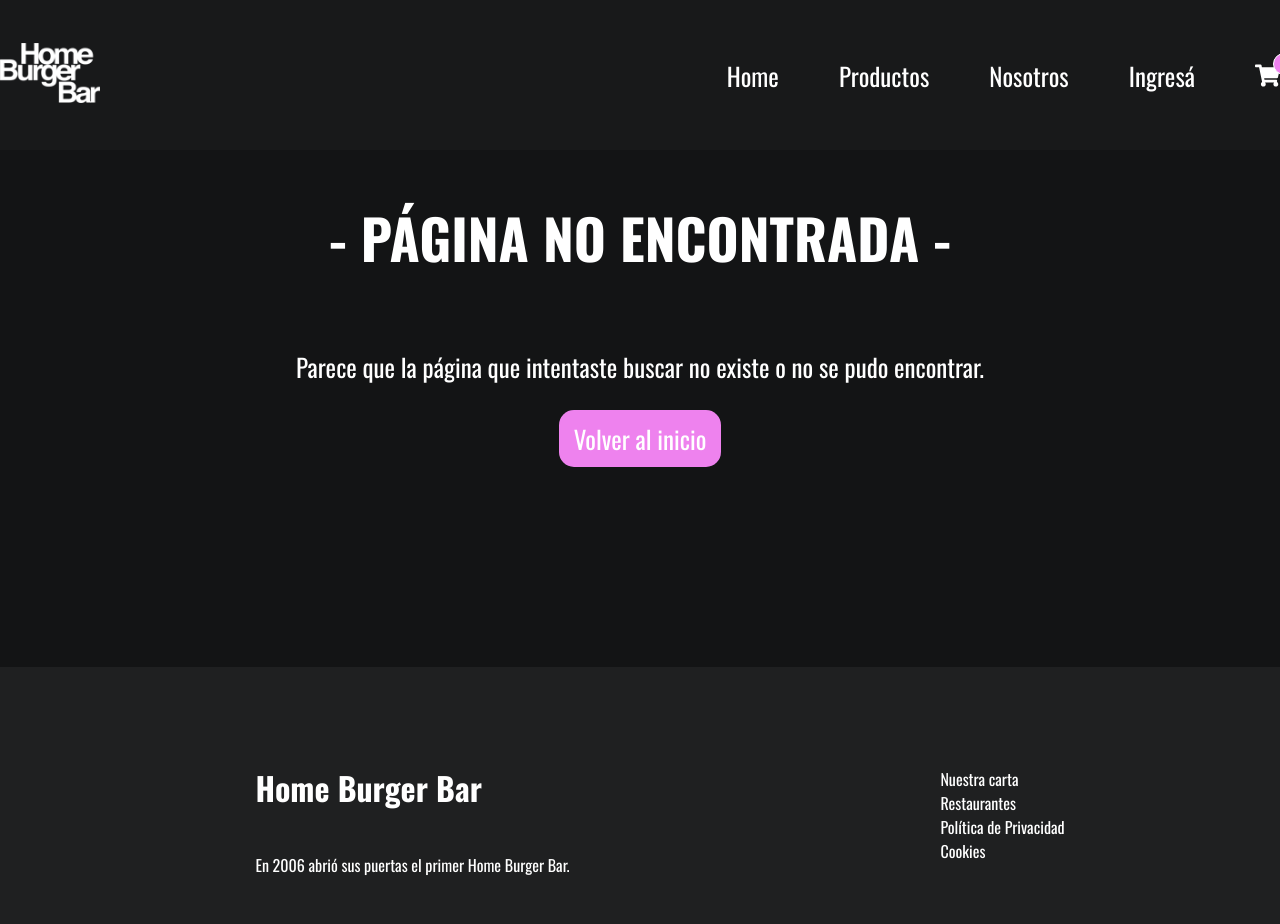
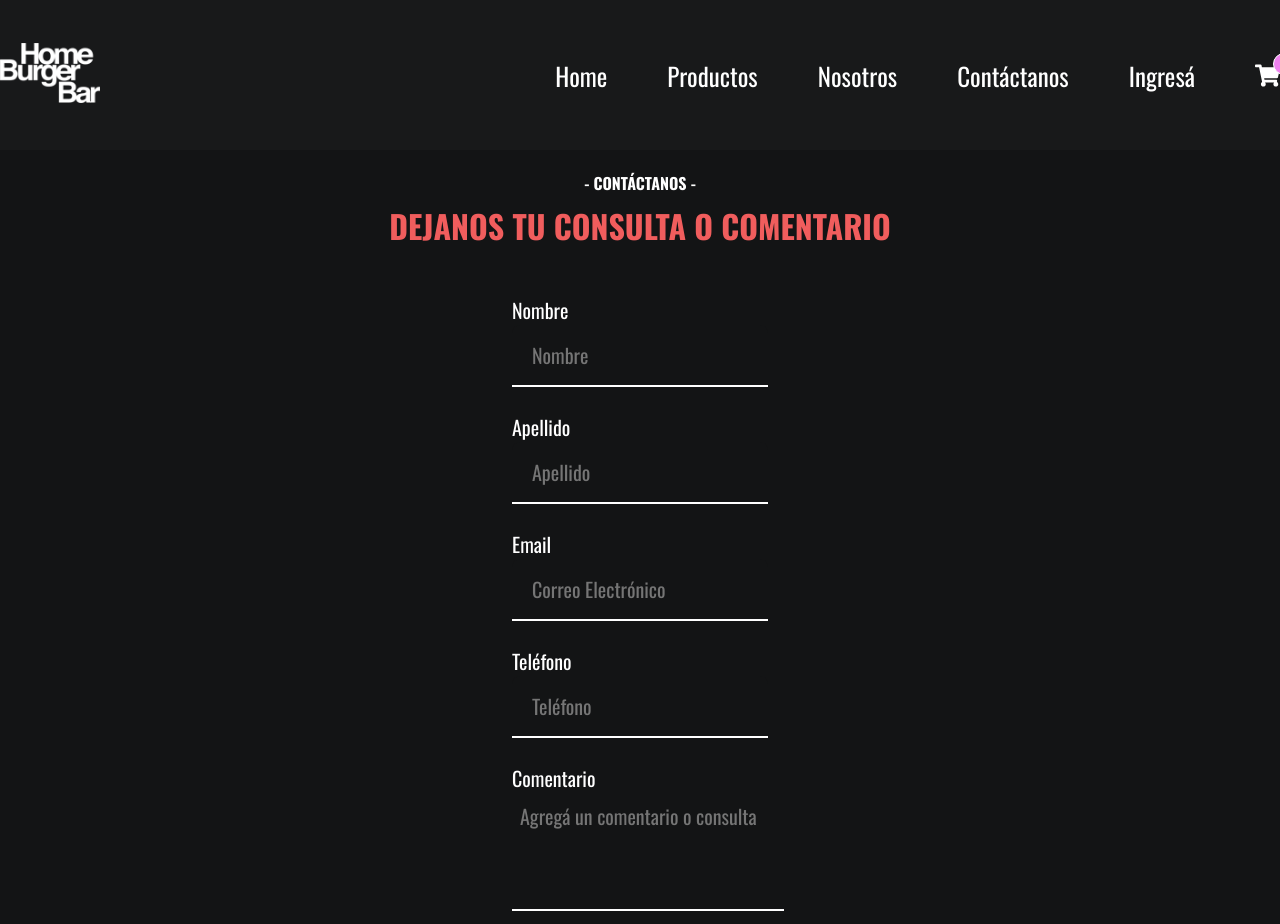
Before and after one commit to alanVelazquez14/Landin-page-React, a React (Vite) app: page /contactanos in a window 1280 px wide. Shown: the top 924 px of the page. Built offline with nearby package versions, Linux system fonts and the light colour scheme.

Commit message:
Finalice con la pag de contacto

```diff
--- a/package.json
+++ b/package.json
@@ -11,6 +11,7 @@
   },
   "dependencies": {
     "@reduxjs/toolkit": "^2.2.7",
+    "formik": "^2.4.6",
     "framer-motion": "^11.2.12",
     "react": "^18.3.1",
     "react-dom": "^18.3.1",
@@ -19,7 +20,8 @@
     "react-router-dom": "^6.26.1",
     "redux-persist": "^6.0.0",
     "sonner": "^1.5.0",
-    "styled-components": "^6.1.11"
+    "styled-components": "^6.1.11",
+    "yup": "^1.4.0"
   },
   "devDependencies": {
     "@types/react": "^18.3.3",
--- /dev/null
+++ b/src/components/Formulario/Formulario.jsx
@@ -0,0 +1,109 @@
+import { Formik, Form, Field } from "formik";
+import React from "react";
+import {
+  ErrorMessageStyled,
+  FormContainerStyled,
+  InputStyled,
+  LabelStyled,
+  TextAreaStyled,
+} from "./FormularioStyled";
+import * as Yup from "yup";
+import { toast } from "sonner";
+
+const Formulario = () => {
+  const Inputs = [
+    {
+      label: "Nombre",
+      type: "text",
+      name: "name",
+      placeholder: "Nombre",
+    },
+    {
+      label: "Apellido",
+      type: "text",
+      name: "apellido",
+      placeholder: "Apellido",
+    },
+    {
+      label: "Email",
+      type: "email",
+      name: "email",
+      placeholder: "Correo Electrónico",
+    },
+    {
+      label: "Teléfono",
+      type: "number",
+      name: "telefono",
+      placeholder: "Teléfono",
+    },
+    {
+      label: "Comentario",
+      component: "textarea",
+      name: "comentario",
+      placeholder: "Agregá un comentario o consulta",
+    },
+  ];
+
+  const phoneRegex = /\d{10}$/;
+
+  const validationSchema = Yup.object({
+    name: Yup.string().required("Campo requerido"),
+    apellido: Yup.string().required("Campo requerido"),
+    email: Yup.string()
+      .email("Correo electrónico inválido")
+      .required("Campo requerido"),
+    telefono: Yup.string()
+      .matches(phoneRegex, "Número inválido")
+      .required("Campo requerido"),
+    comentario: Yup.string().max(255, "Máximo de 255 caracteres").notRequired(),
+  });
+
+  return (
+    <Formik
+      initialValues={{
+        name: "",
+        apellido: "",
+        email: "",
+        telefono: "",
+        comentario: "",
+      }}
+      validationSchema={validationSchema}
+      onSubmit={(values, { resetForm }) => {
+        console.log(values);
+        toast.success("El formulario ha sido enviado correctamente!");
+        resetForm();
+      }}
+    >
+      {({ errors, touched }) => (
+        <FormContainerStyled>
+          <Form>
+            {Inputs.map((input, index) => (
+              <InputStyled key={index}>
+                <LabelStyled>{input.label}</LabelStyled>
+                {input.component === "textarea" ? (
+                  <Field
+                    as={TextAreaStyled}
+                    name={input.name}
+                    placeholder={input.placeholder}
+                  />
+                ) : (
+                  <Field
+                    type={input.type}
+                    name={input.name}
+                    placeholder={input.placeholder}
+                  />
+                )}
+                {touched[input.name] && errors[input.name] && (
+                  <ErrorMessageStyled>{errors[input.name]}</ErrorMessageStyled>
+                )}
+              </InputStyled>
+            ))}
+            <button type="submit">Enviar</button>
+          </Form>
+        </FormContainerStyled>
+      )}
+    </Formik>
+  );
+};
+
+export default Formulario;
--- /dev/null
+++ b/src/components/Formulario/FormularioStyled.js
@@ -0,0 +1,78 @@
+import styled from "styled-components";
+
+export const FormContainerStyled = styled.section`
+  display: flex;
+  flex-direction: column;
+  font-family: "Oswald";
+  width: 20%;
+
+  button {
+    padding: 10px 15px;
+    outline: none;
+    border: none;
+    border-radius: 15px;
+    background-color: #f05d5d;
+    color: white;
+    text-transform: uppercase;
+    font-family: "Oswald";
+    margin-top: 15px;
+    cursor: pointer;
+    &:hover {
+      opacity: 45%;
+    }
+    &:disabled {
+      cursor: not-allowed;
+      opacity: 0.5;
+    }
+  }
+`;
+
+export const InputStyled = styled.div`
+  display: flex;
+  flex-direction: column;
+
+  input {
+    padding: 15px 20px;
+    font-size: 20px;
+    border-radius: 8px 8px 0 0;
+    border: none;
+    background-color: #131415;
+    border-bottom: 2px solid white;
+    outline: none;
+    color: white;
+    font-family: "Oswald";
+    &[type="number"]::-webkit-outer-spin-button,
+    &[type="number"]::-webkit-inner-spin-button {
+      -webkit-appearance: none;
+      margin: 0;
+    }
+  }
+`;
+
+export const LabelStyled = styled.div`
+  display: flex;
+  flex-direction: column;
+  margin-top: 25px;
+  font-size: 20px;
+`;
+
+export const TextAreaStyled = styled.textarea`
+  padding: 15px 20px;
+  border: none;
+  border-bottom: 2px solid white;
+  outline: none;
+  padding: 8px;
+  width: 100%;
+  height: 100px;
+  resize: none;
+  background-color: #131415;
+  color: white;
+  font-family: "Oswald";
+  font-size: 20px;
+`;
+
+export const ErrorMessageStyled = styled.div`
+  color: red;
+  font-size: 15px;
+  margin-top: 5px;
+`;
--- a/src/components/Hero/Hero.jsx
+++ b/src/components/Hero/Hero.jsx
@@ -1,10 +1,10 @@
+import { Link } from "react-router-dom";
 import { Button } from "../UI/Button/Button";
 import {
   HeroContainerStyled,
   HeroImgContainerStyled,
   HeroTextContainerStyled,
 } from "./HeroStyles";
-
 
 const Hero = () => {
   return (
@@ -20,7 +20,11 @@ const Hero = () => {
             ingredientes naturales y aderezos gourmet; brindan una combinación
             de sabor única!
           </p>
-          <Button radius={"15"}>Ver más</Button>
+          <Link to="/products">
+            <Button radius={"15"} >
+              Ver más
+            </Button>
+          </Link>
         </HeroTextContainerStyled>
 
         <HeroImgContainerStyled>
--- a/src/components/Navbar/Navbar.jsx
+++ b/src/components/Navbar/Navbar.jsx
@@ -19,6 +19,10 @@ const Links = [
   {
     name: "Nosotros",
     href: "/nosotros",
+  },
+  {
+    name: "Contáctanos",
+    href: "/contactanos",
   },
   {
     name: "Ingresá",
--- a/src/components/Recomendados/CardsRecomendacion.jsx
+++ b/src/components/Recomendados/CardsRecomendacion.jsx
@@ -1,5 +1,11 @@
 import React from "react";
-import { Button, ButtonContainer, Card } from "./CardsRecomendadosStyled";
+import {
+  Button,
+  ButtonContainer,
+  Card,
+  ContainerCardStyled,
+  ContainerInfoStyled,
+} from "./CardsRecomendadosStyled";
 import { Link } from "react-router-dom";
 import { useDispatch } from "react-redux";
 import { addToCart } from "../../redux/cartSlice/cartSlice";
@@ -10,21 +16,20 @@ const CardsRecomendacion = ({ nombre, precio, descripcion, img, id }) => {
   return (
     <>
       <Card>
-        <img src={img} alt={nombre} />
-        <div>
-          <h2>{nombre}</h2>
-          <div>
+        <ContainerCardStyled>
+          <img src={img} alt={nombre} />
+          <ContainerInfoStyled>
+            <h2>{nombre}</h2>
             <p>{descripcion}</p>
             <span>$ {precio}</span>
-          </div>
-        </div>
+          </ContainerInfoStyled>
+        </ContainerCardStyled>
         <ButtonContainer>
           <Button
-            onClick={() =>
-              {dispatch(addToCart({ nombre, precio, descripcion, img, id }))
-            toast.success("Producto agregado")
-            }
-            }
+            onClick={() => {
+              dispatch(addToCart({ nombre, precio, descripcion, img, id }));
+              toast.success("Producto agregado");
+            }}
           >
             Agregar
           </Button>
--- a/src/components/Recomendados/CardsRecomendadosStyled.js
+++ b/src/components/Recomendados/CardsRecomendadosStyled.js
@@ -14,7 +14,7 @@ export const Card = styled.section`
   height: 150px;
 
   img {
-    width: 150px;
+    width: 100px;
     height: 100px;
     border-radius: 8px;
   }
@@ -22,11 +22,13 @@ export const Card = styled.section`
   h2 {
     font-size: 20px;
     text-align: start;
+    margin-top: -8px;
   }
 
   p {
     text-align: start;
     font-size: 12px;
+    margin-top: -5px;
   }
 
   span {
@@ -35,6 +37,15 @@ export const Card = styled.section`
   }
 `;
 
+export const ContainerCardStyled = styled.div`
+  display: flex;
+  gap: 15px;
+`;
+
+export const ContainerInfoStyled = styled.div`
+  display: flex;
+  flex-direction: column;
+`;
 
 export const ButtonContainer = styled.div`
   display: flex;
@@ -43,13 +54,13 @@ export const ButtonContainer = styled.div`
 `;
 
 export const Button = styled.button`
-  padding: 10px 15px;
+  padding: 7px 13px;
   outline: none;
   border: none;
   border-radius: 15px;
   background-color: violet;
   color: white;
-  font-size: 15px;
+  font-size: 13px;
   font-family: "Oswald";
   cursor: pointer;
   &:hover {
--- a/src/data/Menu.js
+++ b/src/data/Menu.js
@@ -2,7 +2,7 @@ export const burgers = [
   {
     id: 1,
     nombre: "KING KONG BURGER",
-    precio: 25550.00,
+    precio: 25550.0,
     descripcion:
       "Para compartir, impresionante burger XXL de 1kg, queso cheddar fundido y panceta crocante.",
     categoria: "hamburguesas",
@@ -13,7 +13,7 @@ export const burgers = [
     nombre: "DOUBLE CHEESE & BACON",
     precio: 8990.99,
     descripcion:
-      "Doble burger de carne 200gr. Doble queso cheddar fundido. Doble panceta crocante. Cebolla caramelizada.",
+      "Doble burger de carne 200gr. Doble queso cheddar fundido. Doble panceta crocante.",
     categoria: "hamburguesas",
     img: "/img/Productos/Hamburguesa_Crispy.webp",
   },
--- /dev/null
+++ b/src/pages/Contacto/Contacto.jsx
@@ -0,0 +1,17 @@
+import React from "react";
+import { ContactoContainerStyled } from "./ContactoStyled";
+import Formulario from "../../components/Formulario/Formulario";
+
+const Contacto = () => {
+  return (
+    <>
+      <ContactoContainerStyled>
+        <h4>- CONTÁCTANOS -</h4>
+        <h1>DEJANOS TU CONSULTA O COMENTARIO</h1>
+      </ContactoContainerStyled>
+      <Formulario />
+    </>
+  );
+};
+
+export default Contacto;
--- /dev/null
+++ b/src/pages/Contacto/ContactoStyled.js
@@ -0,0 +1,13 @@
+import styled from "styled-components";
+
+export const ContactoContainerStyled = styled.div`
+  font-family: "Oswald";
+  display: flex;
+  flex-direction: column;
+  justify-content: center;
+  align-items: center;
+  h1 {
+    margin-top: -15px;
+    color: #f05d5d;
+  }
+`;
--- a/src/routes/Routes.jsx
+++ b/src/routes/Routes.jsx
@@ -9,6 +9,7 @@ import Products from "../pages/Products/Products.jsx";
 import Nosotros from "../pages/Nosotros/Nosotros.jsx";
 import Home from "../pages/Home/Home.jsx";
 import Login from "/src/pages/Login/Login.jsx";
+import Contacto from "/src/pages/Contacto/Contacto.jsx";
 import Navbar from "../components/Navbar/Navbar";
 import PageNotFound from "../pages/PageNotFound/PageNotFound.jsx";
 
@@ -21,9 +22,10 @@ function Routes() {
         <Route path="/home" element={<Home />} />
         <Route path="/products" element={<Products />} />
         <Route path="/nosotros" element={<Nosotros />} />
+        <Route path="/contactanos" element={<Contacto />} />
         <Route path="/login" element={<Login />} />
 
-        <Route path="*" element={<PageNotFound/>}/>
+        <Route path="*" element={<PageNotFound />} />
       </ReactDomRoutes>
     </BrowserRouter>
   );
```
Also changed, not shown: 1 other file (tests, documents, lock files or other folders).
